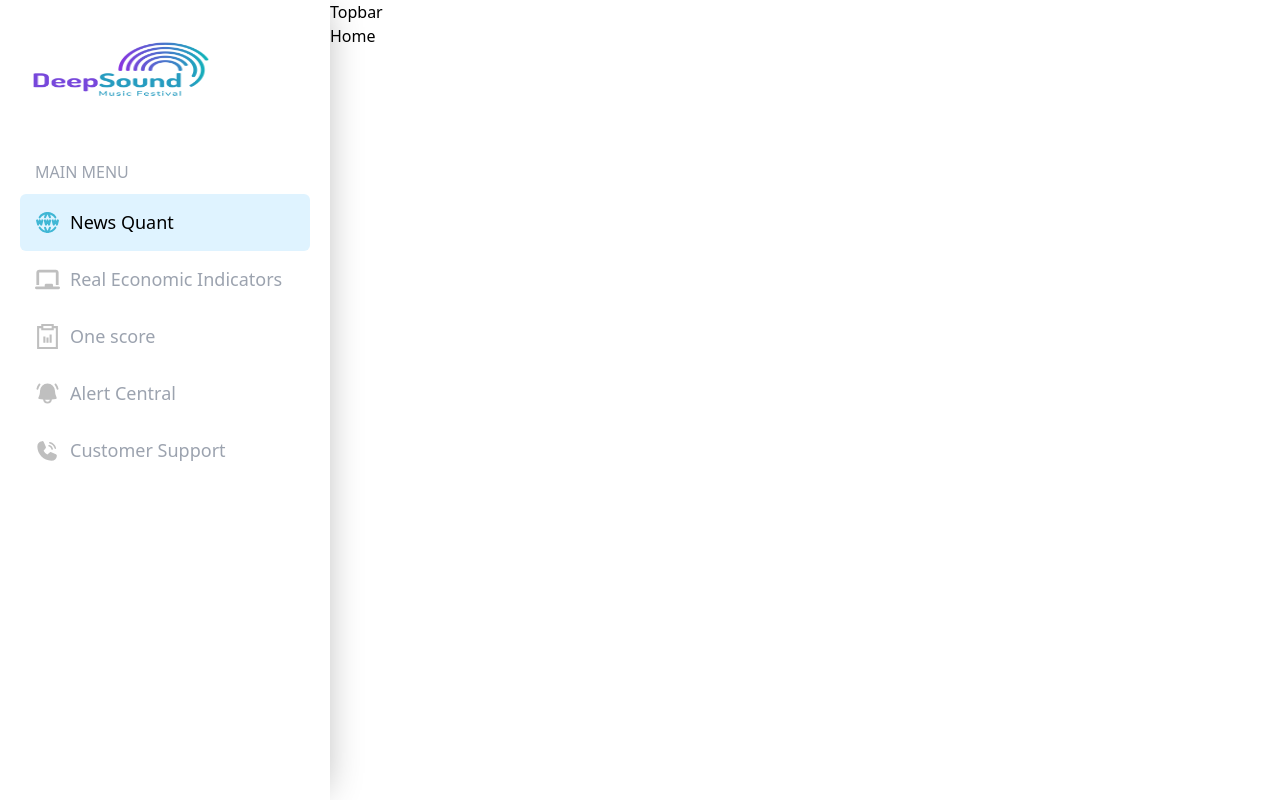
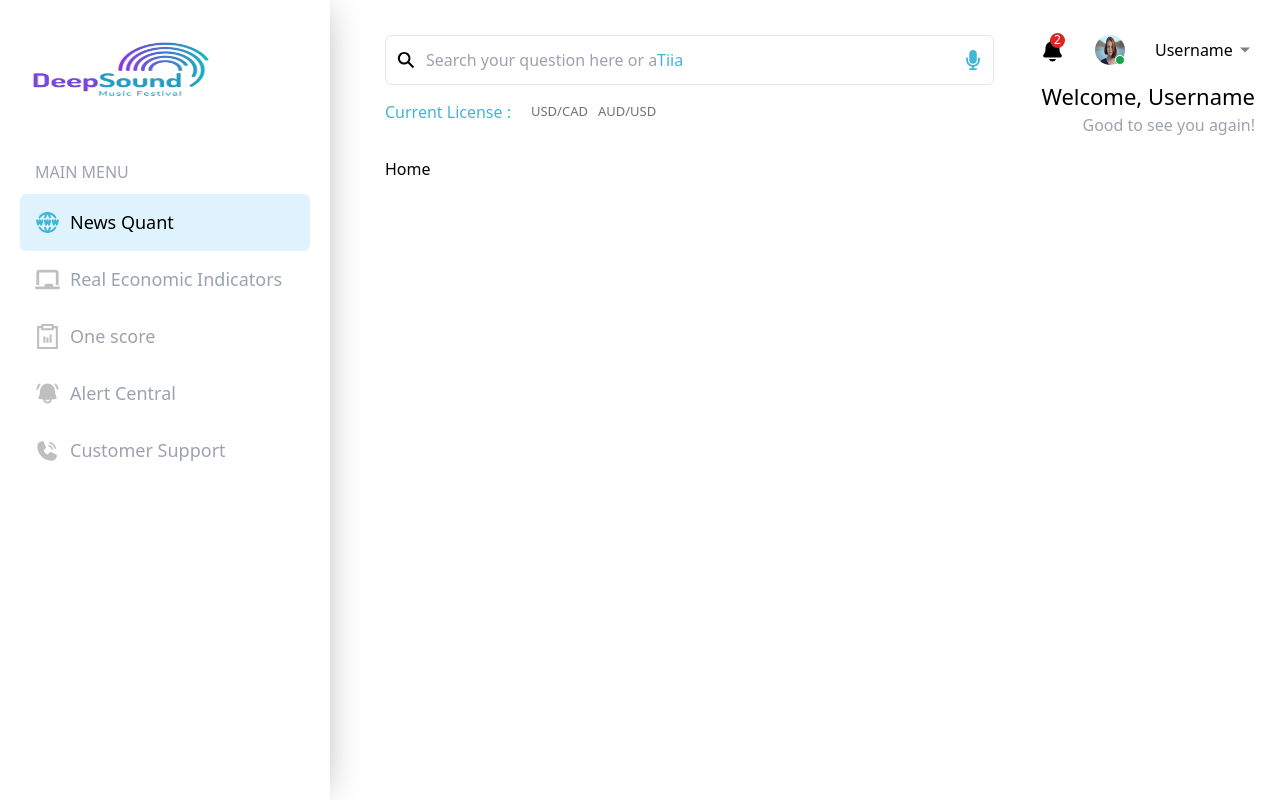
Before and after one commit to innzz/tradeverse-dashboard, a React (Vite) app: page / in a window 1280 px wide. Built offline with nearby package versions, Linux system fonts and the light colour scheme.

Commit message:
Built Topbar

```diff
--- a/src/App.tsx
+++ b/src/App.tsx
@@ -1,7 +1,7 @@
 import { Route, Routes } from "react-router-dom";
 import "./globals.css";
-import Home from "./_root/pages/Home";
 import RootLayout from "./_root/RootLayout";
+import { Home } from "./_root/pages";
 
 function App() {
 
--- a/src/_root/RootLayout.tsx
+++ b/src/_root/RootLayout.tsx
@@ -7,12 +7,12 @@ const RootLayout = () => {
     return (
         <div className="flex">
             <Sidebar />
-            <div>
+            <section className="flex flex-col h-[100vh] py-[35px] pl-[55px] pr-[25px] gap-[20px] flex-1">
                 <Topbar />
-                <section>
+                <div>
                     <Outlet />
-                </section>
-            </div>
+                </div>
+            </section>
         </div>
     )
 }
--- /dev/null
+++ b/src/_root/pages/index.ts
@@ -0,0 +1 @@
+export {default as Home } from './Home';
--- a/src/components/shared/Sidebar.tsx
+++ b/src/components/shared/Sidebar.tsx
@@ -12,7 +12,7 @@ const Sidebar = () => {
         <div>
           {sidebarLinks.map(({ Logo, route, label }: INavLink) => {
             const isActive = pathname === route;
-            return <NavLink className={`${isActive ? "text-black bg-[#dff3ff] " : "text-gray-400 "} nav-link`} to={route}><Logo size={25} color={isActive ? "#40b7d5" : "#bfbfbf"} /> <p>{label}</p> </NavLink>
+            return <NavLink key={label} className={`${isActive ? "text-black bg-[#dff3ff] " : "text-gray-400 "} nav-link`} to={route}><Logo size={25} color={isActive ? "#40b7d5" : "#bfbfbf"} /> <p>{label}</p> </NavLink>
           }
           )}
         </div>
--- a/src/components/shared/Topbar.tsx
+++ b/src/components/shared/Topbar.tsx
@@ -1,8 +1,51 @@
+import SearchInput from "../ui/SearchInput";
+import { IoNotifications } from "react-icons/io5";
+import UserProfilePictureCircular from "../ui/UserProfilePictureCircular";
+import { IoMdArrowDropdown } from "react-icons/io";
 
 const Topbar = () => {
+
+  const curentLicense = ["USD/CAD", "AUD/USD"];
+
   return (
-    <div>Topbar</div>
+    <section className="flex">
+      <div className="w-[70%] flex flex-col gap-[15px]">
+        <SearchInput />
+        <div className="flex items-center gap-[20px]">
+          <p className="text-[16px] font-[500] text-[#40b7d5]">Current License : </p>
+          <div className="flex items-center gap-[10px]">
+            {curentLicense.map((license) => <p key={license} className="text-[13px] text-gray-500 font-[500]">{license}</p>)}
+          </div>
+        </div>
+      </div>
+      <div className="w-[30%]">
+        <ProfileSection />
+      </div>
+    </section>
   )
+};
+
+const ProfileSection = () => {
+  const user = {
+    name: "Username"
+  }
+  return <div className="flex flex-col items-end gap-[15px]">
+    <div className="flex items-center justify-end gap-[30px]">
+      <div className="relative">
+        <IoNotifications size={25} />
+        <span className="absolute w-[15px] h-[15px] bg-red-600 text-[12px] flex items-center justify-center text-white rounded-full top-[-5px]  left-[10px]">2</span>
+      </div>
+      <UserProfilePictureCircular />
+      <div className="w-[100px] flex items-center justify-between cursor-pointer">
+        <p className="font-[500]">{user.name}</p>
+        <IoMdArrowDropdown color="gray" size={20} />
+      </div>
+    </div>
+    <div className="flex flex-col items-end">
+      <h2 className="text-[22px] font-[500]">Welcome, {user.name}</h2>
+      <p className="gray-text">Good to see you again!</p>
+    </div>
+  </div>
 }
 
 export default Topbar
--- /dev/null
+++ b/src/components/ui/SearchInput.tsx
@@ -0,0 +1,36 @@
+import { IoSearchSharp } from "react-icons/io5";
+import { FaMicrophone } from "react-icons/fa";
+import { useRef, useState } from "react";
+
+const SearchInput = () => {
+
+    const inputRef = useRef<HTMLInputElement>(null);
+    const tiiaRef = useRef<HTMLAnchorElement>(null);
+
+    //Todo can be added searchText if want to use
+    const [, setSearchText] = useState("");
+
+    return (
+        <div className="border-[1px] flex items-center h-[50px] px-[10px] rounded-md cursor-text" onClick={() => {
+            if (inputRef.current !== null) {
+                inputRef.current.focus()
+            }
+        }} >
+            <IoSearchSharp size={20} />
+            <div className="flex-1 flex items-center pl-[10px]">
+                <input ref={inputRef} type="text" placeholder="Search your question here or ask" className="outline-none border-none" onChange={(e) => {
+                    setSearchText(e.target.value)
+                    if (tiiaRef.current !== null && e.target.value.length > 0) {
+                        tiiaRef.current.style.display = "none"
+                    }else if (tiiaRef.current !== null && e.target.value.length === 0) {
+                        tiiaRef.current.style.display = "block"
+                    }
+                }} />
+                <a ref={tiiaRef} href="#" className="text-[#40b7d5]" >Tiia</a>
+            </div>
+            <FaMicrophone size={20} color="#40b7d5" />
+        </div>
+    )
+}
+
+export default SearchInput
--- /dev/null
+++ b/src/components/ui/UserProfilePictureCircular.tsx
@@ -0,0 +1,11 @@
+
+const UserProfilePictureCircular = () => {
+    return (
+        <div className={`w-[30px] h-[30px] relative`}>
+            <img className="w-full h-full rounded-full" src="/images/christopher-campbell-rDEOVtE7vOs-unsplash.jpg" alt="user profile picture" />
+            <span className="bg-green-600 h-[10px] w-[10px] rounded-full block absolute bottom-[0px] right-0 border-[1px] border-white"></span>
+        </div>
+    )
+}
+
+export default UserProfilePictureCircular
```
Also changed, not shown: public/images/christopher-campbell-rDEOVtE7vOs-unsplash.jpg (added).
